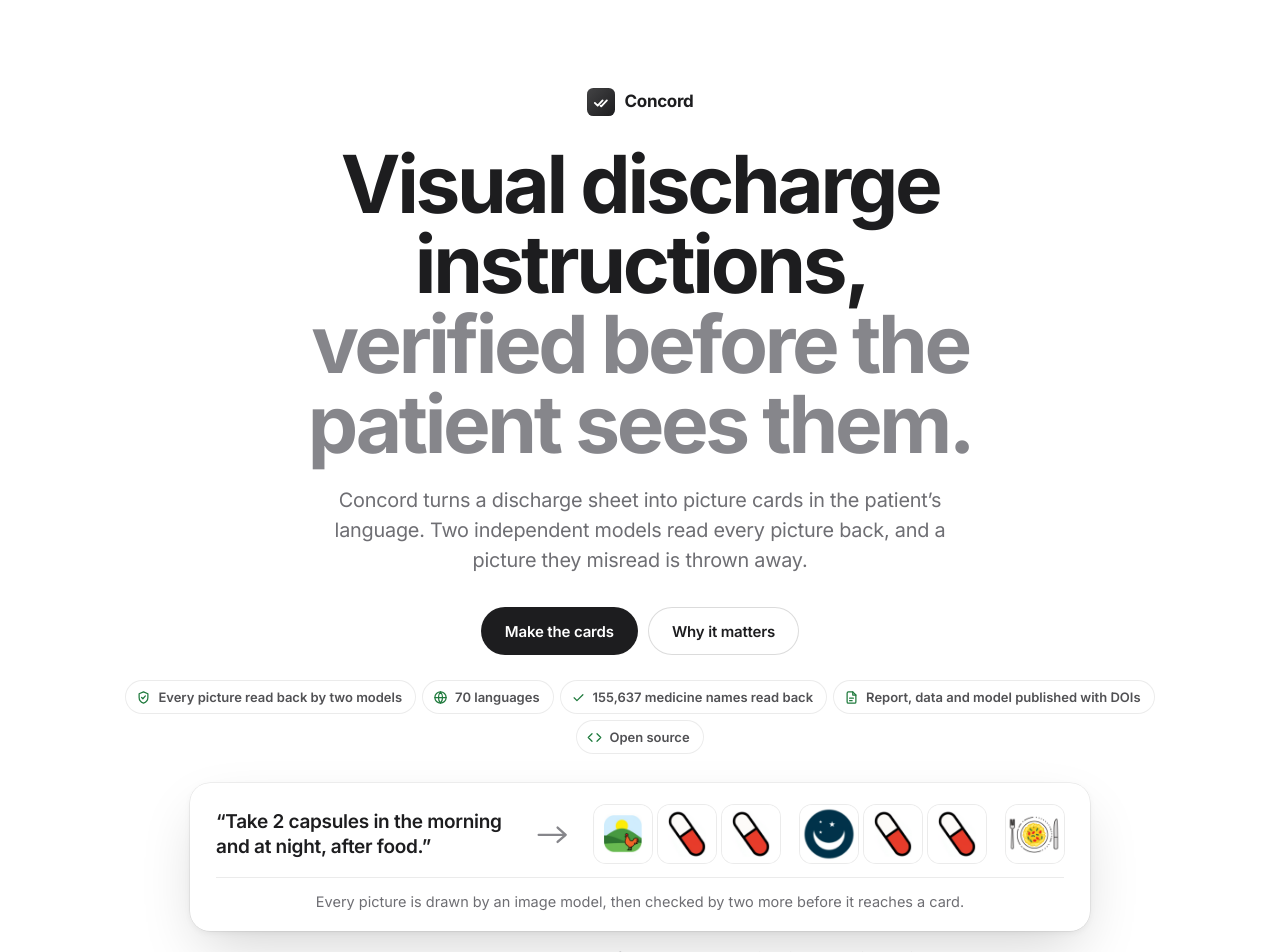
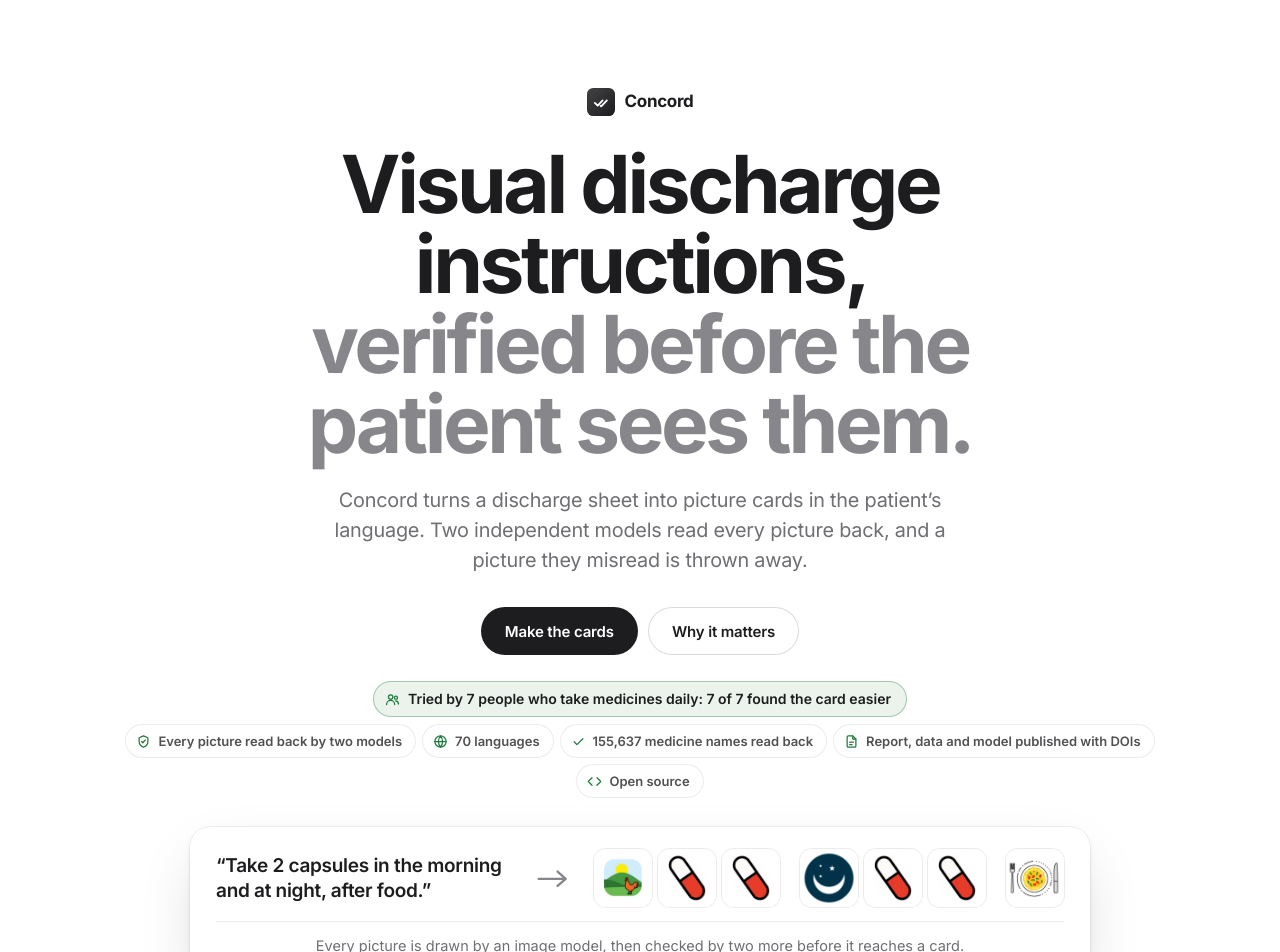
Before and after one commit to kinnuworks/concord, a Next.js app: page / in a window 1280 px wide. Shown: the top 952 px of the page. Built offline with nearby package versions, Linux system fonts and the light colour scheme.

Commit message:
Report the informal test with seven people who take medicines daily

```diff
--- a/src/app/globals.css
+++ b/src/app/globals.css
@@ -425,6 +425,60 @@
 @media (prefers-reduced-motion: reduce) {
   .follow__wait {
     animation: none;
+  }
+}
+.seals .seals__lead {
+  flex-basis: 100%;
+  justify-content: center;
+  height: auto;
+  padding: 0;
+  background: none;
+  box-shadow: none;
+}
+.seals__lead a {
+  display: inline-flex;
+  align-items: center;
+  gap: 8px;
+  min-height: 36px;
+  padding: 6px 16px 6px 12px;
+  border-radius: var(--r-pill);
+  background: var(--success-wash);
+  box-shadow: inset 0 0 0 1px color-mix(in oklab, var(--success) 35%, transparent);
+  font-size: 14px;
+  font-weight: 600;
+  color: var(--ink);
+}
+.seals__lead a:hover {
+  text-decoration: none;
+  box-shadow: inset 0 0 0 1.5px var(--success);
+}
+.tried {
+  display: grid;
+  grid-template-columns: minmax(0, 0.42fr) minmax(0, 1fr);
+  gap: clamp(20px, 4vw, 44px);
+  align-items: center;
+  margin-bottom: 16px;
+  padding: clamp(24px, 3.2vw, 36px);
+  box-shadow: 0 0 0 1.5px var(--success), var(--shadow-1);
+}
+.tried__figure {
+  margin: 10px 0 6px;
+  font: var(--display-weight) clamp(52px, 6.4vw, 76px) / 1 var(--font-display);
+  letter-spacing: -0.045em;
+  color: var(--success);
+}
+.tried ul {
+  display: grid;
+  gap: 8px;
+  margin: 14px 0 12px;
+  padding-left: 18px;
+  font-size: var(--fs-small);
+  line-height: 1.5;
+  color: var(--ink-2);
+}
+@media (max-width: 760px) {
+  .tried {
+    grid-template-columns: 1fr;
   }
 }
 .tryit {
--- a/src/app/page.tsx
+++ b/src/app/page.tsx
@@ -168,6 +168,17 @@
               </a>
             </div>
             <ul className="seals">
+              <li className="seals__lead">
+                <a href="#tried">
+                  <Seal>
+                    <circle cx="9" cy="8" r="3.5" />
+                    <path d="M2.5 20a6.5 6.5 0 0 1 13 0" />
+                    <circle cx="17.5" cy="9" r="2.5" />
+                    <path d="M17 14.2a5 5 0 0 1 4.5 5" />
+                  </Seal>
+                  Tried by 7 people who take medicines daily: 7 of 7 found the card easier
+                </a>
+              </li>
               <li>
                 <Seal>
                   <path d="M12 3l7 3v6c0 4.5-3 7.5-7 9-4-1.5-7-4.5-7-9V6l7-3z" />
--- a/src/components/Landing.tsx
+++ b/src/components/Landing.tsx
@@ -427,6 +427,22 @@
             whether the medicine is taken right.
           </p>
         </div>
+        <div className="card tried" id="tried">
+          <div>
+            <p className="eyebrow">Tried by real people</p>
+            <p className="tried__figure">7 of 7</p>
+            <p className="t-small">said the card was easier to understand than the written sheet.</p>
+          </div>
+          <div>
+            <p className="t-title">Seven adults aged 23 to 74 who take medicines every day looked at the same instructions as an English sheet and as a Concord card.</p>
+            <ul>
+              <li>A 60-year-old who cannot read English followed her medicines from the Telugu card and counted out the right pills on the first try.</li>
+              <li>A 45-year-old who reads English well said the card was easier to remember because of the pictures.</li>
+              <li>A 42-year-old who reads Telugu said the card was easier to understand than the text.</li>
+            </ul>
+            <p className="t-micro">An informal test with family and neighbours on 13 October 2026, not a clinical study.</p>
+          </div>
+        </div>
         <div className="grid grid-2">
           {PEOPLE.map((p) => (
             <div key={p.title} className="card stat-card person">
```
Also changed, not shown: 5 other files (tests, documents, lock files or other folders).
